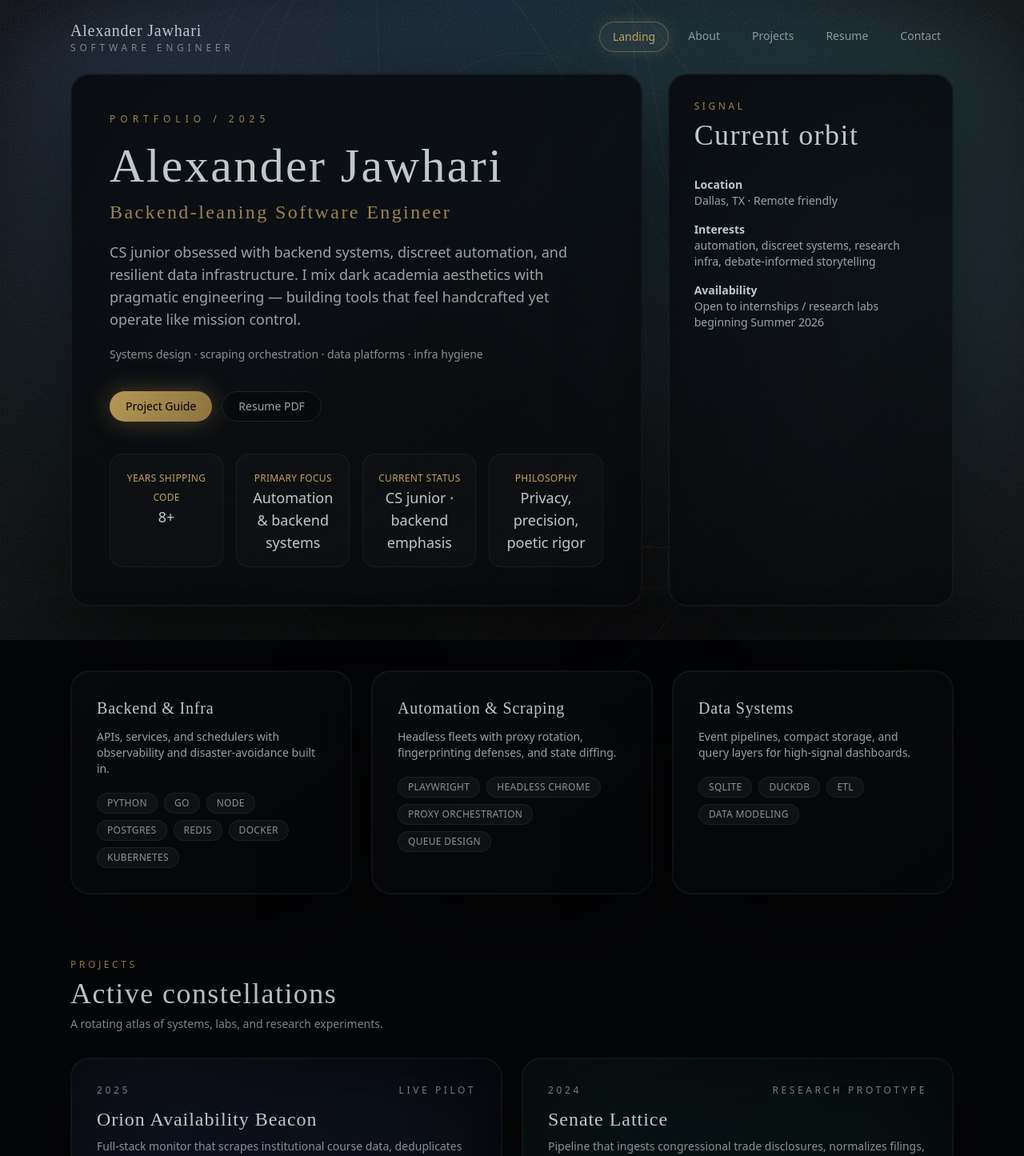
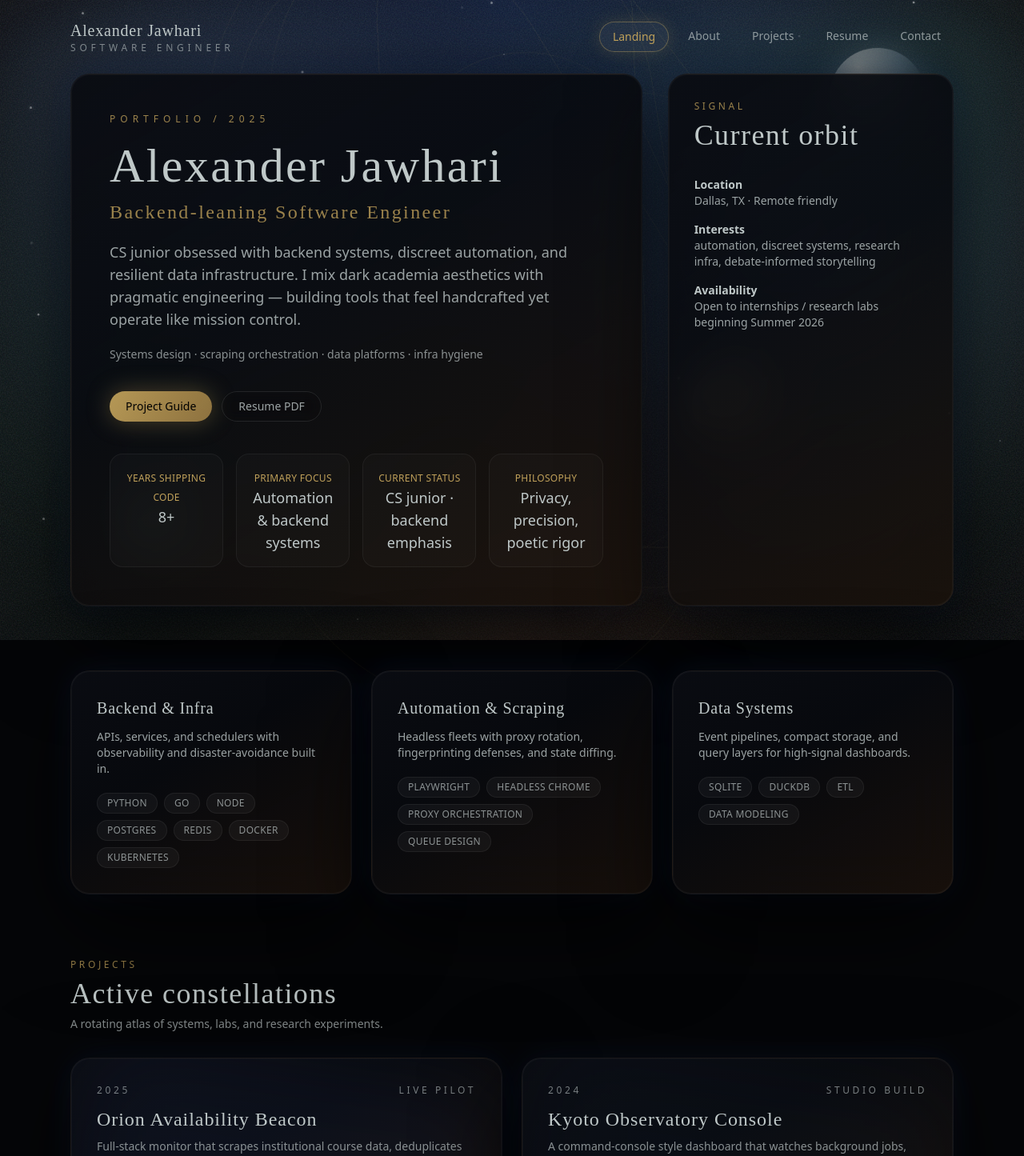
Before and after one commit to AlexJawhari/AlexJawhari.github.io, a React (Vite) app: page / in a window 1280 px wide. Shown: the top 1445 px of the page at 80% size. Built offline with nearby package versions, Linux system fonts and the light colour scheme.

Commit message:
Overhaul V1.2

```diff
--- a/src/App.jsx
+++ b/src/App.jsx
@@ -70,6 +70,48 @@ const PROJECTS = [
     repo: 'https://github.com/AlexJawhari',
     notion: null,
     heroColor: '#2a375f'
+  },
+  {
+    slug: 'kyoto-observatory-console',
+    title: 'Kyoto Observatory Console',
+    tagline: 'Dark academia monitoring wall',
+    summary:
+      'A command-console style dashboard that watches background jobs, scrapers, and queues — rendered like an old observatory terminal with modern telemetry under the hood.',
+    narrative:
+      'Blends a low-noise, high-signal console UI with structured logs and anomaly pings. Inspired by observatories and old reading rooms: every event feels like a field note, not a notification storm.',
+    category: 'featured',
+    timeline: '2024',
+    status: 'Studio build',
+    stack: ['TypeScript', 'React', 'WebSockets', 'Postgres'],
+    highlights: [
+      'Signal-first log stream with semantic grouping',
+      'Room-inspired themes (library, observatory, midnight lab)',
+      'Keyboard-driven navigation for fast triage'
+    ],
+    repo: 'https://github.com/AlexJawhari',
+    notion: null,
+    heroColor: '#1b2738'
+  },
+  {
+    slug: 'ink-and-orbit-notes',
+    title: 'Ink & Orbit Notes',
+    tagline: 'Philosophical engineering notebook',
+    summary:
+      'A note system for stitching together research, experiments, and philosophical questions about systems — part digital commonplace book, part lab log.',
+    narrative:
+      'Organizes ideas as constellations: each experiment, quote, or system sketch links into a graph you can traverse like a star map. Built to keep both technical detail and why-it-matters in the same frame.',
+    category: 'featured',
+    timeline: '2023 – ongoing',
+    status: 'Personal tool',
+    stack: ['Next.js', 'SQLite', 'MDX'],
+    highlights: [
+      'Bidirectional links between experiments and essays',
+      'Night-mode reading room theme with marginalia',
+      'Lightweight sync so it works offline first'
+    ],
+    repo: 'https://github.com/AlexJawhari',
+    notion: null,
+    heroColor: '#262534'
   },
   {
     slug: 'senate-lattice',
@@ -203,10 +245,31 @@ const OrbitBackdrop = () => (
     <div className="absolute inset-0 bg-radial" />
     <div className="absolute inset-0 bg-grid opacity-20" />
     <div className="absolute inset-0 bg-noise opacity-40" />
+    <div className="absolute inset-0 starfield">
+      {[...Array(40)].map((_, idx) => (
+        <span
+          key={idx}
+          className="star"
+          style={{
+            top: `${Math.random() * 100}%`,
+            left: `${Math.random() * 100}%`,
+            animationDelay: `${idx * 0.35}s`
+          }}
+        />
+      ))}
+      <span className="shooting-star" style={{ top: '30%' }} />
+      <span className="shooting-star" style={{ top: '60%' }} />
+      <span className="shooting-star" style={{ top: '15%' }} />
+    </div>
     <div className="absolute inset-0">
       {[...Array(6)].map((_, idx) => (
         <span key={idx} className={`orbit orbit-${idx + 1}`} />
       ))}
+    </div>
+    <div className="absolute inset-0">
+      <span className="planet planet-1" />
+      <span className="planet planet-2" />
+      <span className="planet planet-3" />
     </div>
     <div className="absolute inset-0 aurora" />
   </div>
@@ -523,8 +586,8 @@ function ResumePage() {
           </a>
         </div>
       </GlassCard>
-      <GlassCard className="min-h-[70vh]">
-        <iframe title="Resume PDF" src={SITE.resumeUrl} className="w-full h-[70vh] rounded-2xl border border-white/5" />
+      <GlassCard className="min-h-[80vh]">
+        <iframe title="Resume PDF" src={SITE.resumeUrl} className="w-full h-[80vh] rounded-2xl border border-white/5" />
       </GlassCard>
     </motion.div>
   )
--- a/src/styles/index.css
+++ b/src/styles/index.css
@@ -3,14 +3,6 @@
 @tailwind utilities;
 
 @import url('https://fonts.googleapis.com/css2?family=EB+Garamond:wght@400;600&family=Space+Grotesk:wght@400;500;600&display=swap');
-
-:root {
-  color-scheme: dark;
-  --da-bg: #050608;
-  --da-silver: #c5ced1;
-  --da-gold: #bfa05a;
-  --da-ink: rgba(255, 255, 255, 0.05);
-}
 
 @layer base {
   * {
@@ -48,9 +40,11 @@
 }
 
 .bg-radial {
-  background: radial-gradient(circle at top, rgba(25, 61, 87, 0.45), transparent 55%),
-    radial-gradient(circle at 20% 60%, rgba(9, 31, 25, 0.35), transparent 45%),
-    radial-gradient(circle at 80% 40%, rgba(45, 27, 68, 0.4), transparent 42%);
+  background:
+    radial-gradient(circle at top, rgba(14, 32, 71, 0.65), transparent 55%),
+    radial-gradient(circle at 20% 60%, rgba(12, 42, 33, 0.5), transparent 45%),
+    radial-gradient(circle at 75% 35%, rgba(48, 31, 76, 0.55), transparent 42%),
+    radial-gradient(circle at 50% 100%, rgba(52, 34, 24, 0.6), transparent 50%);
 }
 
 .aurora {
@@ -83,11 +77,137 @@
   }
 }
 
+/* Starfield + planets (space as design, not text) */
+.starfield {
+  position: absolute;
+  inset: 0;
+  overflow: hidden;
+}
+
+.star {
+  position: absolute;
+  width: 2px;
+  height: 2px;
+  border-radius: 999px;
+  background: rgba(255, 255, 255, 0.8);
+  box-shadow: 0 0 6px rgba(255, 255, 255, 0.5);
+  opacity: 0.3;
+  animation: twinkle 4s ease-in-out infinite;
+}
+
+.star:nth-child(3n) {
+  width: 3px;
+  height: 3px;
+  opacity: 0.5;
+  animation-duration: 5.5s;
+}
+
+.star:nth-child(5n) {
+  opacity: 0.15;
+  animation-duration: 7s;
+}
+
+.shooting-star {
+  position: absolute;
+  width: 80px;
+  height: 1px;
+  background: linear-gradient(90deg, rgba(191, 160, 90, 0), rgba(191, 160, 90, 0.9));
+  opacity: 0.0;
+  filter: blur(0.5px);
+  animation: shooting 8s linear infinite;
+}
+
+.shooting-star:nth-child(2) {
+  animation-delay: 3s;
+  top: 18%;
+}
+
+.shooting-star:nth-child(3) {
+  animation-delay: 5.5s;
+  top: 72%;
+}
+
+@keyframes twinkle {
+  0%,
+  100% {
+    opacity: 0.1;
+    transform: scale(1);
+  }
+  50% {
+    opacity: 0.8;
+    transform: scale(1.25);
+  }
+}
+
+@keyframes shooting {
+  0% {
+    transform: translate3d(-20%, 0, 0);
+    opacity: 0;
+  }
+  10% {
+    opacity: 1;
+  }
+  40% {
+    transform: translate3d(120%, 0, 0);
+    opacity: 0;
+  }
+  100% {
+    opacity: 0;
+  }
+}
+
+.planet {
+  position: absolute;
+  border-radius: 999px;
+  background: radial-gradient(circle at 30% 20%, #f7f3e8, #7f8a9a 40%, #151822 75%);
+  box-shadow:
+    0 0 40px rgba(126, 139, 158, 0.65),
+    0 0 120px rgba(0, 0, 0, 0.9);
+  opacity: 0.45;
+  animation: planetFloat 26s ease-in-out infinite;
+}
+
+.planet-1 {
+  width: 120px;
+  height: 120px;
+  top: 8%;
+  right: 10%;
+}
+
+.planet-2 {
+  width: 80px;
+  height: 80px;
+  bottom: 12%;
+  left: 12%;
+  background: radial-gradient(circle at 25% 18%, #e6f5f0, #50a688 45%, #081914 80%);
+}
+
+.planet-3 {
+  width: 100px;
+  height: 100px;
+  bottom: 30%;
+  right: 25%;
+  background: radial-gradient(circle at 20% 15%, #f5efe6, #bfa05a 45%, #18130b 80%);
+}
+
+@keyframes planetFloat {
+  0%,
+  100% {
+    transform: translate3d(0, 0, 0);
+  }
+  50% {
+    transform: translate3d(12px, -10px, 0);
+  }
+}
+
 /* Glassmorphism + components */
 .glass-panel {
-  background: linear-gradient(145deg, rgba(8, 10, 14, 0.92), rgba(5, 6, 8, 0.65));
+  background: linear-gradient(150deg, rgba(10, 12, 18, 0.96), rgba(8, 10, 15, 0.9) 40%, rgba(27, 18, 11, 0.85));
   backdrop-filter: blur(32px);
-  box-shadow: 0 40px 120px rgba(0, 0, 0, 0.6), inset 0 0 0 1px rgba(255, 255, 255, 0.04);
+  box-shadow:
+    0 40px 120px rgba(0, 0, 0, 0.75),
+    inset 0 0 0 1px rgba(255, 255, 255, 0.03),
+    0 0 40px rgba(18, 30, 61, 0.4);
 }
 
 .pill-cta {
```
